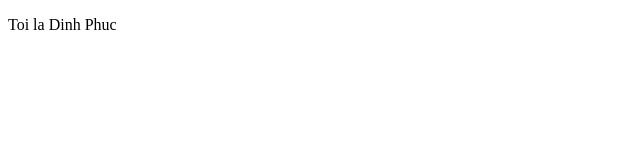
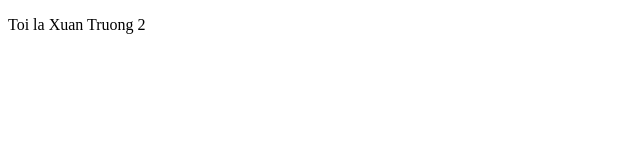
Before and after one commit to XTSoft2004/SPIT_TEST, a plain HTML site: page index.html in a window 1280 px wide. Shown: the full height of the page, 0-640 px from the left. Drawn offline with Linux system fonts and the light colour scheme.

Commit message:
Sua Xuan Truong 2

```diff
--- a/index.html
+++ b/index.html
@@ -6,6 +6,6 @@
     <title>Document</title>
   </head>
   <body>
-    <p>Toi la Dinh Phuc</p>
+    <p>Toi la Xuan Truong 2</p>
   </body>
 </html>
```
